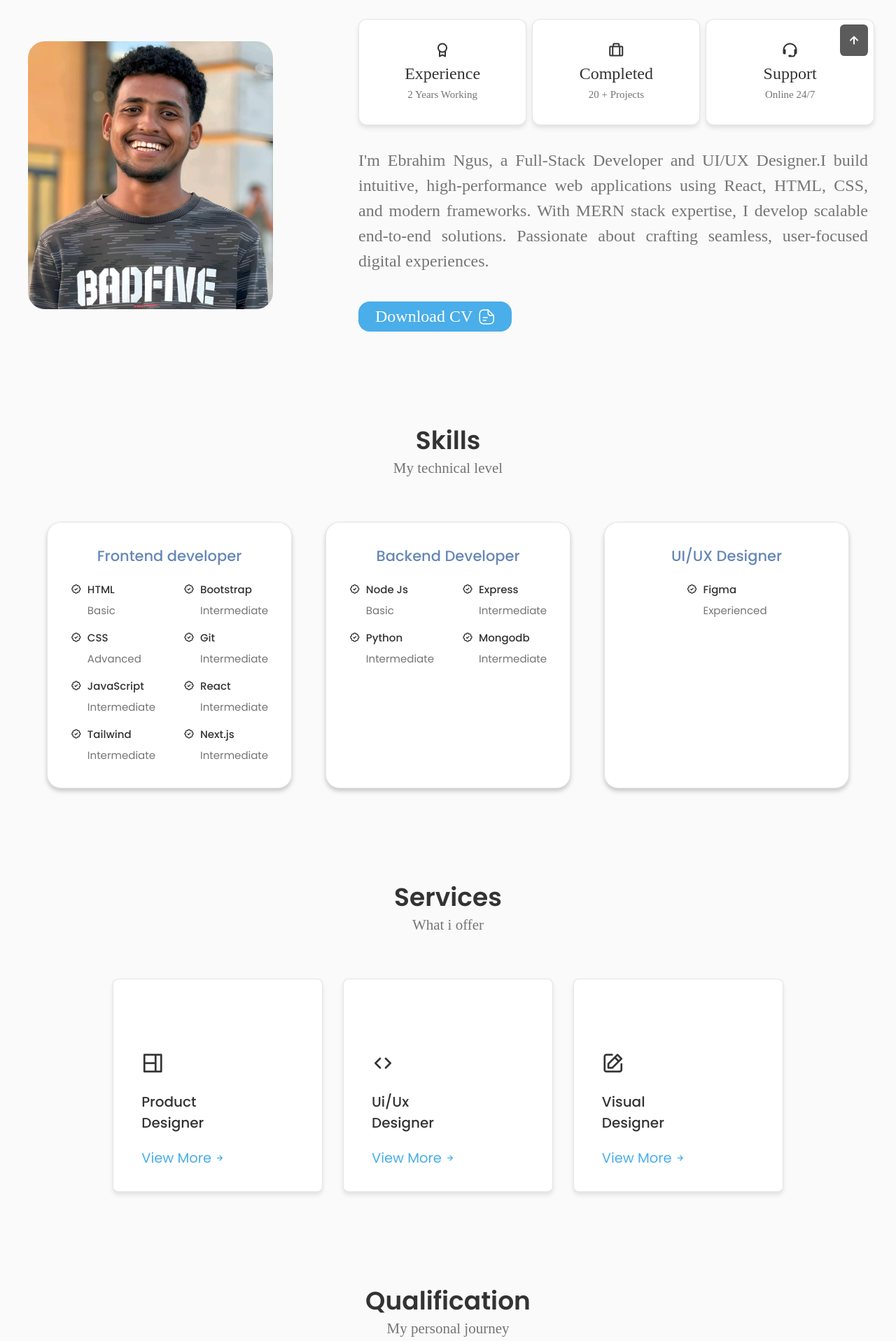
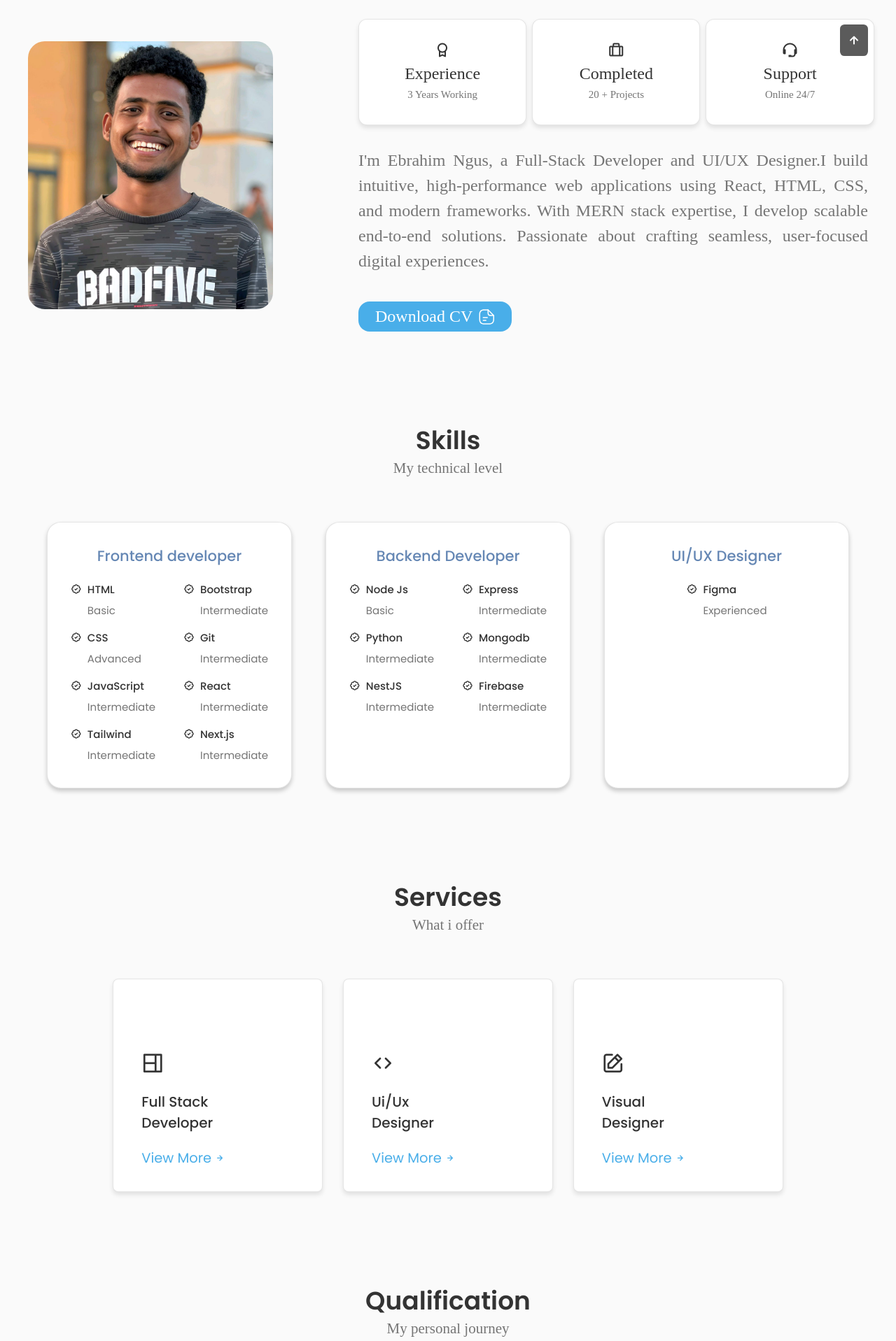
Before and after one commit to ebrahimnigus/My-portfolio, a React (Vite) app: page / in a window 1280 px wide. Shown: the part 880-2797 px from the top of the page at 70% size. Built offline with nearby package versions, Linux system fonts and the light colour scheme; a web font is replaced by a local one.

Commit message:
update my skills

```diff
--- a/src/Components/About/Info.jsx
+++ b/src/Components/About/Info.jsx
@@ -6,7 +6,7 @@ const Info = () => {
         <div className="about__box">
             <i class="bx bx-award about__icon"></i>
             <h3 className="about__title">Experience</h3>
-            <span className="about__subtitle">2 Years Working</span>
+            <span className="about__subtitle">3 Years Working</span>
         </div>
 
         <div className="about__box">
--- a/src/Components/Contact/Contact.css
+++ b/src/Components/Contact/Contact.css
@@ -28,7 +28,7 @@
 .contact__card:hover {
     transform: translateY(-10px);
     box-shadow: 5px 5px 15px rgba(0, 0, 0, 0.2);
-    background: #eef4ff;
+    border: 0.5px solid hsl(202, 78%, 60%);
 }
 .contact__card-icon {
     font-size: 2rem;
--- a/src/Components/Home/Data.jsx
+++ b/src/Components/Home/Data.jsx
@@ -3,7 +3,7 @@ import { motion } from "framer-motion";
 
 const Data = () => {
   const [text, setText] = useState('');
-  const fullText = "I'm a creative designer based in Addis Ababa, Passionate about building scalable, efficient, and user-friendly web applications.";
+  const fullText = "I'm a creative Full Stack developer based in Addis Ababa, Passionate about building scalable, efficient, and user-friendly web applications.";
 
   useEffect(() => {
     let index = 0;
--- a/src/Components/Services/Services.jsx
+++ b/src/Components/Services/Services.jsx
@@ -17,7 +17,7 @@ const Services = () => {
             <div className="services__content">
                 <div>
                     <i className="uil uil-web-grid services__icon" onClick={() => toggleTab(1)}></i>
-                    <h3 className="services__title">Product <br/> Designer</h3>
+                    <h3 className="services__title">Full Stack <br/> Developer</h3>
                 </div>
 
                 <span className="services__button" onClick={() => toggleTab(1)}>
@@ -27,7 +27,7 @@ const Services = () => {
                 <div className={toggleState === 1 ? "services__modal active-modal" : "services__modal"}>
                     <div className="services__modal-content">
                         <i onClick={() => toggleTab(0)} className="uil uil-times services__modal-close"></i>
-                        <h3 className="services__modal-title">Product Designer</h3>
+                        <h3 className="services__modal-title">Full Stack Developer</h3>
                         <p className="services__modal-description">
                             Service with more than 3 years of experience. Providing quality work to clients and companies.
                         </p>
@@ -35,27 +35,27 @@ const Services = () => {
                         <ul className="services__modal-services grid">
                             <li className="services__modal-service">
                                 <i className="uil uil-check-circle services__modal-icon"></i>
-                                <p className="services__modal-info">I create user-friendly digital experiences.</p>
+                                <p className="services__modal-info">I develop robust web applications.</p>
                             </li>
 
                             <li className="services__modal-service">
                                 <i className="uil uil-check-circle services__modal-icon"></i>
-                                <p className="services__modal-info"> I design intuitive and engaging interfaces.</p>
+                                <p className="services__modal-info">I design intuitive user interfaces.</p>
                             </li>
 
                             <li className="services__modal-service">
                                 <i className="uil uil-check-circle services__modal-icon"></i>
-                                <p className="services__modal-info">I craft seamless and functional product designs.</p>
+                                <p className="services__modal-info">I architect scalable backend systems.</p>
                             </li>
 
                             <li className="services__modal-service">
                                 <i className="uil uil-check-circle services__modal-icon"></i>
-                                <p className="services__modal-info">I build visually appealing and accessible designs.</p>
+                                <p className="services__modal-info">I integrate APIs and cloud services.</p>
                             </li>
 
                             <li className="services__modal-service">
                                 <i className="uil uil-check-circle services__modal-icon"></i>
-                                <p className="services__modal-info">I enhance user interactions through great design.</p>
+                                <p className="services__modal-info">I optimize performance and reliability.</p>
                             </li>
                         </ul>
                     </div>
@@ -65,7 +65,7 @@ const Services = () => {
 
             <div className="services__content">
                 <div>
-                    <i className="uil uil-arrow services__icon" onClick={() => toggleTab(1)}></i>
+                    <i className="uil uil-arrow services__icon" onClick={() => toggleTab(2)}></i>
                     <h3 className="services__title">Ui/Ux <br/> Designer</h3>
                 </div>
 
@@ -114,7 +114,7 @@ const Services = () => {
 
             <div className="services__content">
                 <div>
-                    <i className="uil uil-edit services__icon" onClick={() => toggleTab(1)}></i>
+                    <i className="uil uil-edit services__icon" onClick={() => toggleTab(3)}></i>
                     <h3 className="services__title">Visual <br/> Designer</h3>
                 </div>
 
--- a/src/Components/Skills/Backend.jsx
+++ b/src/Components/Skills/Backend.jsx
@@ -22,6 +22,14 @@ const Backend = () => {
                         <span className="skills__level">Intermediate</span>
                     </div>
                 </div>
+
+                <div className="skills__data">
+                    <i class='bx bx-badge-check'></i>
+                    <div>
+                        <h3 className="skills__name">NestJS</h3>
+                        <span className="skills__level">Intermediate</span>
+                    </div>
+                </div>
             </div>
             <div className="skills__group">
                 <div className="skills__data">
@@ -39,6 +47,14 @@ const Backend = () => {
                         <span className="skills__level">Intermediate</span>
                     </div>
                 </div>
+
+                <div className="skills__data">
+                    <i class='bx bx-badge-check'></i>
+                    <div>
+                        <h3 className="skills__name">Firebase</h3>
+                        <span className="skills__level">Intermediate</span>
+                    </div>
+                </div>
             </div>
         </div>
     </motion.div>
--- a/src/Components/Work/Data.jsx
+++ b/src/Components/Work/Data.jsx
@@ -11,7 +11,7 @@ import Work10 from "../../assets/UW2.jpg";
 import Work11 from "../../assets/UM5.jpg";
 import youtube from "../../assets/youtube.mp4"
 import Work12 from "../../assets/Mern.png"
-
+import Work13 from "../../assets/food-del.png"
 
 export const projectsData = [
   {
@@ -128,6 +128,16 @@ export const projectsData = [
     href: 'https://github.com/ebrahimnigus/Mern-Stack',
     TechStack: 'React, Express, Mongodb'
   },
+  {
+    id: 13,
+    image: Work13,
+    preview: Work13,
+    title: 'Food-delivery',
+    category: 'Full-Stack Web',
+    href: 'https://github.com/ebrahimnigus/Food-Delivery',
+    TechStack: 'React, Express, Mongodb, Stripe'
+  },
+
 
 ];
 
```
Also changed, not shown: src/assets/food-del.png (added).
